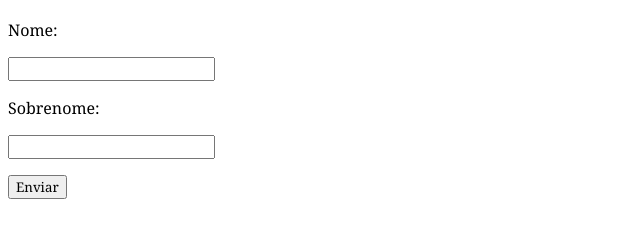
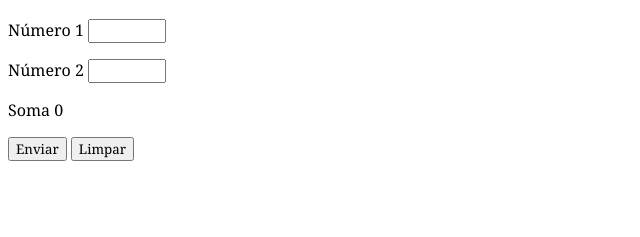
Before and after one commit to leandromenezes-ti/HTML-CSS, a plain HTML site: page Exercícios/EX025/index.html in a window 1280 px wide. Shown: the part 67-304 px from the top of the page, without its empty margins (0-640 px from the left). Drawn offline with Linux system fonts and the light colour scheme.

Commit message:
Exercícios de formulários

```diff
--- a/Exercícios/EX025/index.html
+++ b/Exercícios/EX025/index.html
@@ -13,10 +13,22 @@
 </head>
 <body>
     <h1>Meu primeiro Formulário</h1>
-    <form>
-        <p><label for="inome">Nome:</label> </p> <input type="text" name="nome" id="inome">
-        <p><label for="isobrenome">Sobrenome:</label> </p> <input type="text" name="sobrenome" id="isobrenome">
-        <p><input type="submit" value="Enviar"></p>
+    <form action="cadastro.php" method="post" autocomplete="on" oninput="isoma.innerHTML = Number(in1.value) + Number(in2.value)">
+        <p>
+            <label for="in1">Número 1</label>
+            <input type="number" name="n1" id="in1" min="0" max="50" required>
+        </p>
+        <p>
+            <label for="in2">Número 2</label>
+            <input type="number" name="n2" id="in2" min="0" max="50" required>
+        </p>
+        <p>
+            <label for="isoma">Soma</label>
+            <output name="soma" id="isoma">0</output>
+        </p>
+
+        <input type="submit" value="Enviar">
+        <input type="reset" value="Limpar">
     </form>
 </body>
 </html>
```
